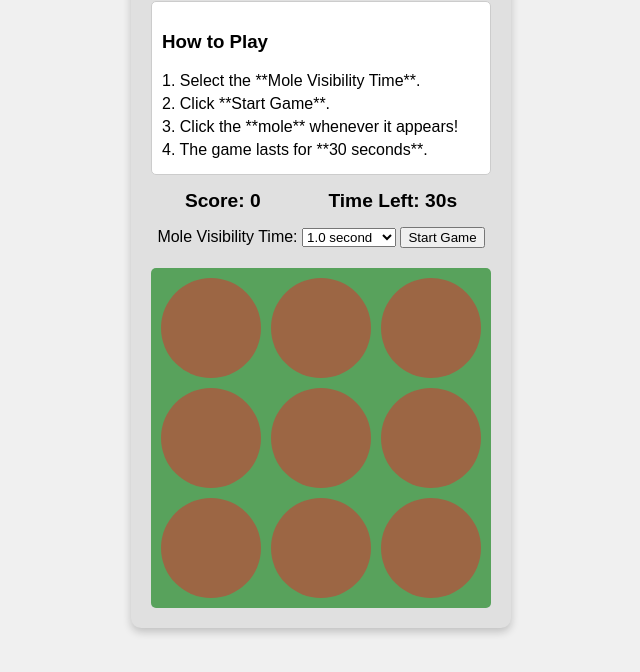
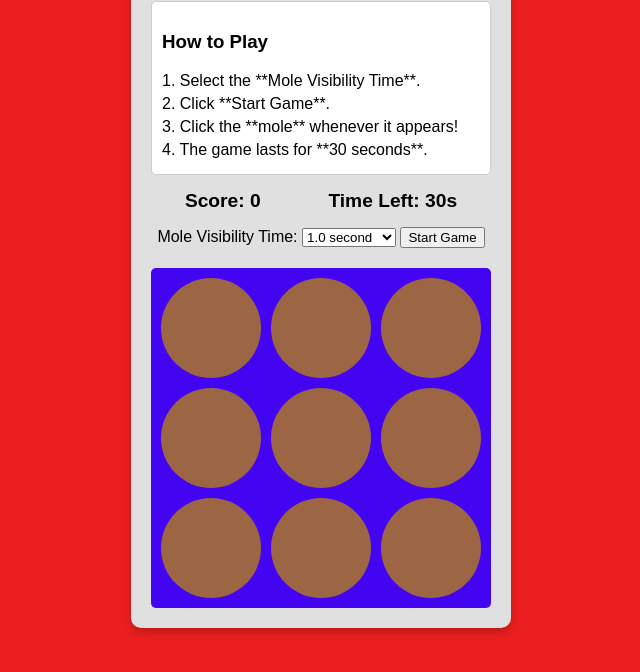
Before and after one commit to bibek935/bhat, a plain HTML site: page index.html in a window 1280 px wide. Shown: the part 144-816 px from the top of the page, without its empty margins (319-959 px from the left). Drawn offline with Linux system fonts and the light colour scheme; a script that the page names is missing.

Commit message:
ADD html css js

```diff
--- a/style.css
+++ b/style.css
@@ -4,7 +4,7 @@ body {
     justify-content: center;
     align-items: center;
     min-height: 100vh;
-    background-color: #f0f0f0;
+    background-color: #eb1f1f;
 }
 
 .game-container {
@@ -50,7 +50,7 @@ body {
     grid-template-rows: repeat(3, 100px);    /* 3 rows, 100px high */
     gap: 10px;
     margin: 0 auto;
-    background-color: #58a25c; /* Grass/dirt background */
+    background-color: #4304f1; /* Grass/dirt background */
     padding: 10px;
     border-radius: 5px;
 }
```
